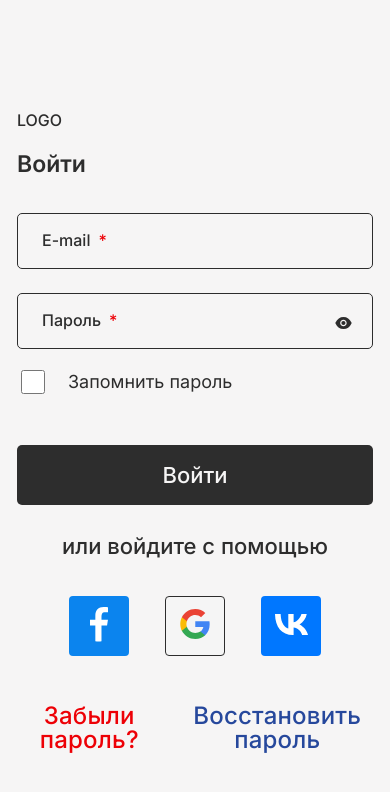
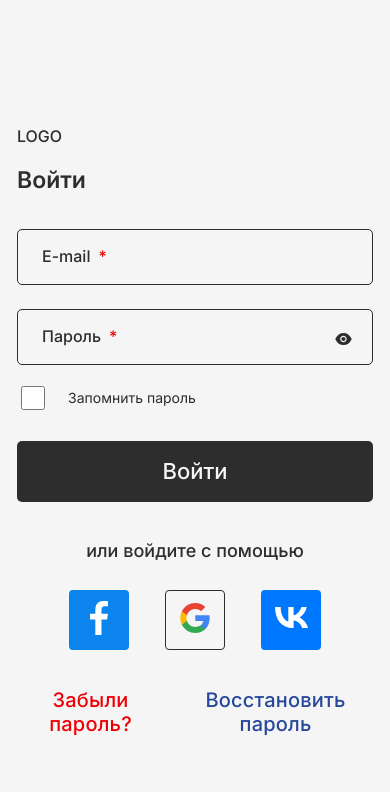
Before and after one commit to evgKireev/TWNSND, a React (Create React App) app: page /signin in a window 390 px wide. Shown: the top 792 px of the page. Built offline with nearby package versions, Linux system fonts and the light colour scheme; what apisauce would draw is missing.

Commit message:
fix: fix sign-in

```diff
--- a/src/pages/SingIn/SignIn.module.scss
+++ b/src/pages/SingIn/SignIn.module.scss
@@ -14,7 +14,7 @@
 .errorMessage {
   margin-top: 8px;
   font-weight: 400;
-  font-size: 16px;
+  font-size: 12px;
   line-height: 130%;
   color: $error;
 }
@@ -26,41 +26,41 @@
   }
   display: flex;
   align-items: center;
-  gap: 20px;
-  margin-block: 18px 48px;
+  gap: 14px;
+  margin-block: 18px 28px;
   span {
     font-weight: 400;
-    font-size: 18px;
+    font-size: 14px;
     line-height: 130%;
   }
 }
 
 .text {
   text-align: center;
-  margin-top: 28px;
-  margin-bottom: 36px;
+  margin-top: 38px;
+  margin-bottom: 28px;
   font-weight: 500;
-  font-size: 22px;
-  line-height: 27px;
+  font-size: 18px;
+  line-height: 22px;
 }
 
 .iconsContainer {
   display: flex;
   justify-content: center;
   gap: 36px;
-  margin-bottom: 48px;
+  margin-bottom: 38px;
 }
 
 .innerLink {
   display: flex;
   justify-content: center;
-  gap: 20px;
+  gap: 14px;
 }
 
 .textLink {
   text-align: center;
   font-weight: 500;
-  font-size: 24px;
+  font-size: 20px;
   line-height: 24px;
   letter-spacing: 0.2px;
   color: $error;
@@ -69,42 +69,57 @@
 .link {
   text-align: center;
   font-weight: 500;
-  font-size: 24px;
+  font-size: 20px;
   line-height: 24px;
   letter-spacing: 0.2px;
   color: $button_1;
   cursor: pointer;
 }
 
+@media (max-width: 1170px) {
+  .checkbox {
+    gap: 20px;
+    margin-block: 18px 22px;
+  }
+  .text {
+    margin-top: 45px;
+  }
+}
+
+@media (max-width: 1024px) {
+  .checkbox {
+    margin-block: 18px 28px;
+  }
+  .text {
+    margin-top: 38px;
+  }
+}
+
 @media (max-width: 320px) {
   .innerInput {
     gap: 12px;
   }
-
   .checkbox {
     gap: 12px;
-    margin-block: 10px 20px;
+    margin-block: 10px 24px;
     span {
       font-size: 16px;
     }
   }
-
   .text {
+    margin-top: 28px;
     margin-bottom: 24px;
     font-size: 16px;
     line-height: 24px;
     letter-spacing: 0.2px;
   }
-
   .iconsContainer {
     gap: 32px;
     margin-bottom: 22px;
   }
-
   .innerLink {
     gap: 8px;
   }
-
   .textLink,
   .link {
     font-size: 14px;
```
